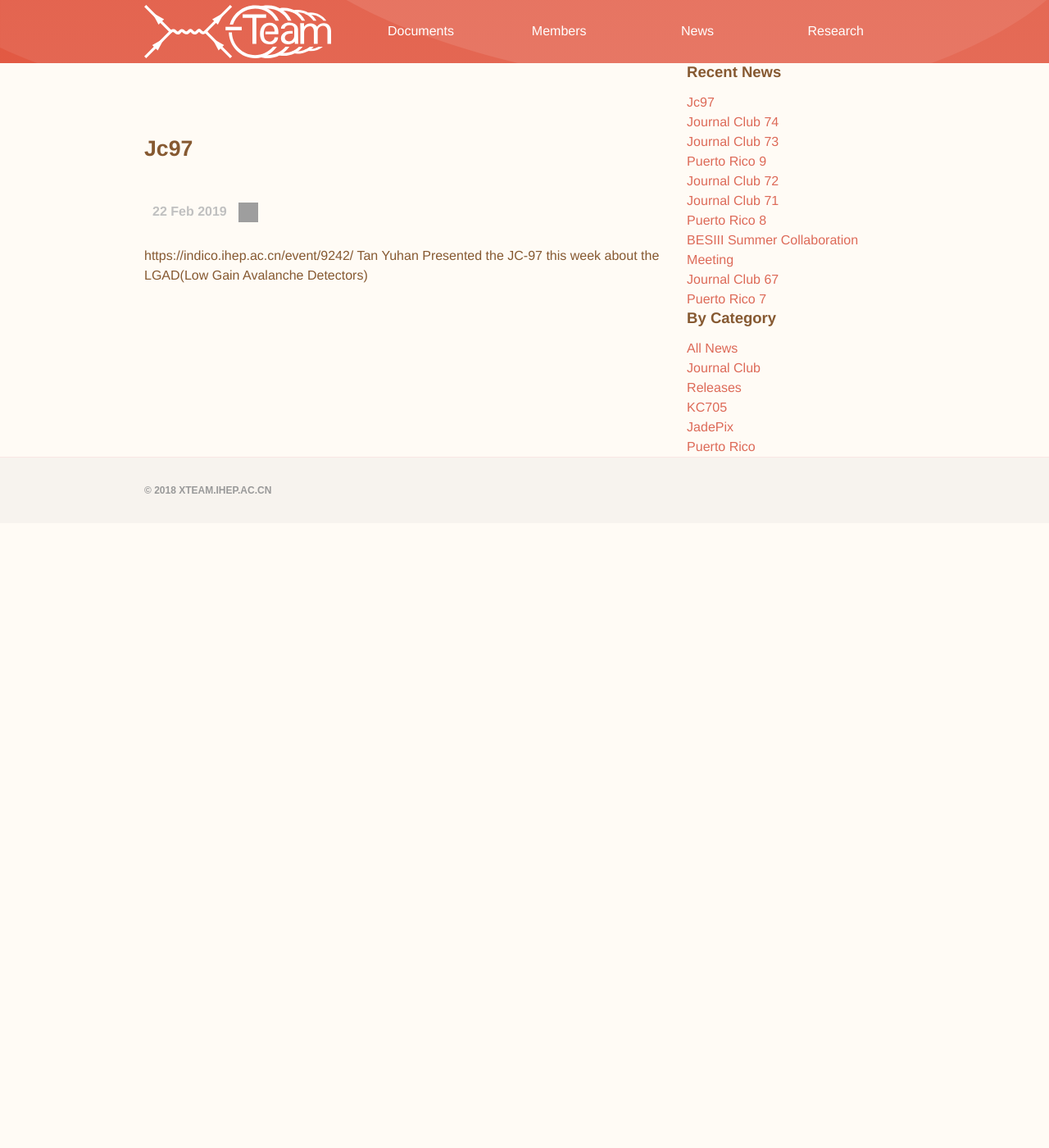
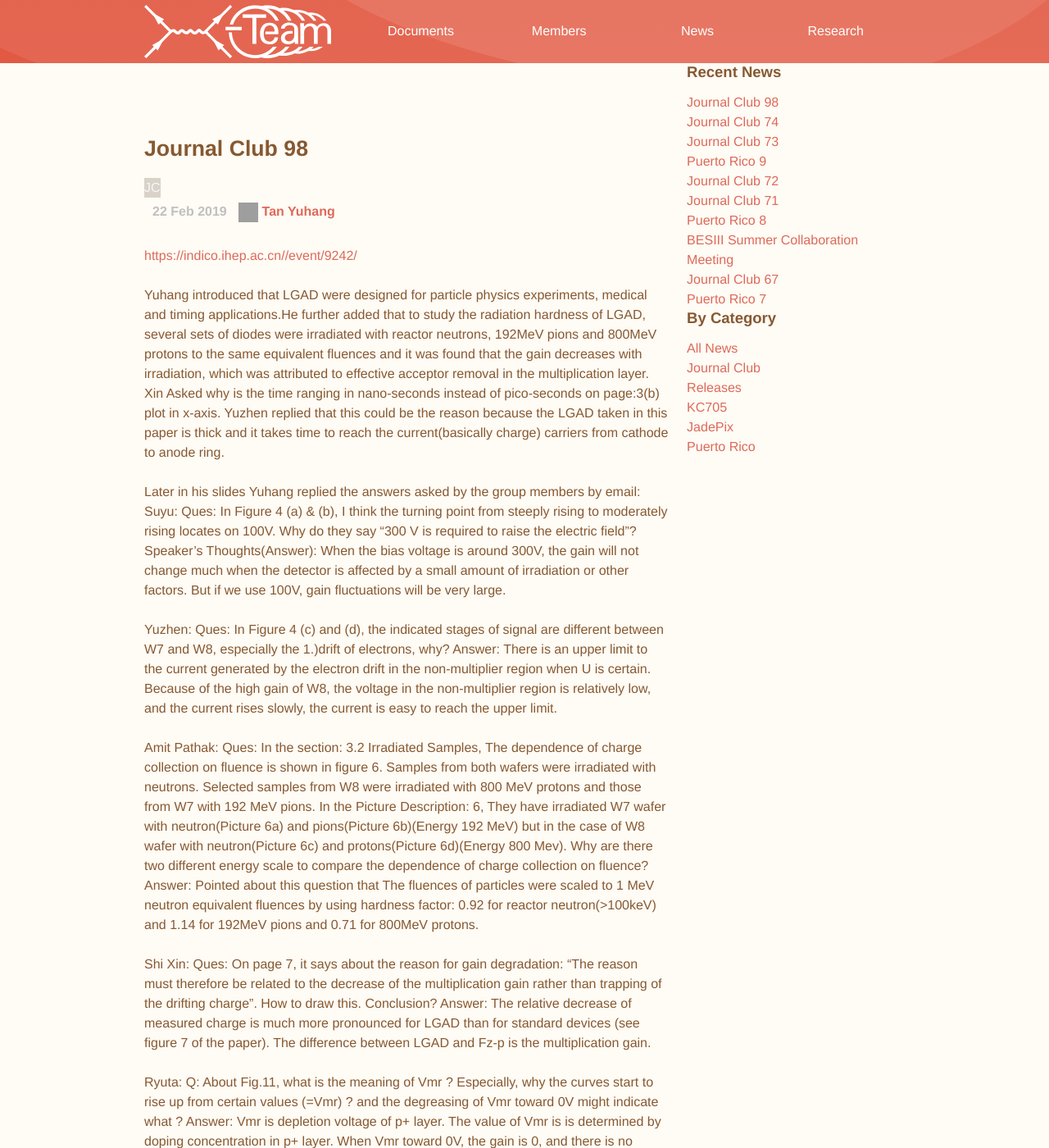
Before and after one commit to dt-np/xteam, a Jekyll site: the page built from _posts/2019-02-22-JC97.md, in a window 1280 px wide and 1400 px high. Shown: the whole window at 82% size. Built offline with Jekyll 4.4.1, drawn with Linux system fonts in a browser that asks for light colours; some of the changed text lies outside the part shown; grey boxes are pictures that could not be loaded.

Commit message:
Update 2019-02-22-JC97.md

```diff
--- a/_posts/2019-02-22-JC97.md
+++ b/_posts/2019-02-22-JC97.md
@@ -1,2 +1,56 @@
-https://indico.ihep.ac.cn/event/9242/
-Tan Yuhan Presented the JC-97 this week about the LGAD(Low Gain Avalanche Detectors)
+---
+title:  "Journal Club 98"
+date: 2019-02-22 12:00:00 +0800
+author: Tan Yuhang
+categories: JC
+---
+
+<https://indico.ihep.ac.cn//event/9242/>
+
+Yuhang introduced that LGAD were designed for particle physics experiments, medical and timing applications.He further added that to study the radiation hardness of LGAD, several sets of diodes were irradiated with reactor neutrons, 192MeV pions and 800MeV protons to the same equivalent fluences and it was found that the gain decreases with irradiation,  which was attributed to effective acceptor removal in the multiplication layer.
+Xin Asked why is the time ranging in nano-seconds instead of pico-seconds on page:3(b) plot in x-axis.
+Yuzhen replied that this could be the reason because the LGAD taken in this paper is thick and it takes time to reach the current(basically charge) carriers from cathode to anode ring.
+
+Later in his slides Yuhang replied the answers asked by the group members by email:
+Suyu: Ques: In Figure 4 (a) & (b), I think the turning point from steeply rising to moderately rising
+locates on 100V. Why do they say "300 V is required to raise the electric field"?
+Speaker's Thoughts(Answer): When the bias voltage is around 300V, the gain will not change much
+when the detector is affected by a small amount of irradiation or other factors. But if we
+use 100V, gain fluctuations will be very large.
+
+Yuzhen: Ques: In Figure 4 (c) and (d), the indicated stages of signal are different between W7 and W8,
+especially the 1.)drift of electrons, why?
+Answer: There is an upper limit to the current generated by the electron drift in the
+non-multiplier region when U is certain. Because of the high gain of W8, the voltage in
+the non-multiplier region is relatively low, and the current rises slowly, the current
+is easy to reach the upper limit.
+
+Amit Pathak: Ques: In the section: 3.2 Irradiated Samples, The dependence of charge collection on fluence is shown in figure 6.
+Samples from both wafers were irradiated with neutrons. Selected samples from W8 were
+irradiated with 800 MeV protons and those from W7 with 192 MeV pions.
+In the Picture Description: 6, They have irradiated W7 wafer with neutron(Picture 6a) and
+pions(Picture 6b)(Energy 192 MeV) but in the case of W8 wafer with neutron(Picture 6c) and
+protons(Picture 6d)(Energy 800 Mev).
+Why are there two different energy scale to compare the dependence of charge collection on
+fluence?
+Answer: Pointed about this question that The fluences of particles were scaled to 1 MeV neutron equivalent fluences by using hardness factor: 0.92 for reactor neutron(>100keV) and 1.14 for 192MeV pions and 0.71 for 800MeV protons.
+
+Shi Xin: Ques: On page 7, it says about the reason for gain degradation: “The reason must therefore be
+related to the decrease of the multiplication gain rather than trapping of the drifting
+charge”. How to draw this. Conclusion?
+Answer: The relative decrease of measured charge is much more pronounced for LGAD than for
+standard devices (see figure 7 of the paper). The difference between LGAD and Fz-p is the multiplication gain.
+
+Ryuta: Q: About Fig.11, what is the meaning of Vmr ? Especially, why the curves start
+to rise up from certain values (=Vmr) ? and the degreasing of Vmr toward 0V
+might indicate what ?
+Answer: Vmr is depletion voltage of p+ layer. The value of Vmr is is determined by doping
+concentration in p+ layer. When Vmr toward 0V, the gain is 0, and there is no multiplier layer.
+
+Author also compared the results of measured induced currents after back illuminium in the LGAD irradiated to phi{eq}=2*10^14cm^-2 from W7 and W8.
+
+Summary was the gain of the devices decreased fast and almost vanished at irradiation of 10^15cm^-2.
+The decrease of the gain after irradiation was attributedto removal of acceptors in the p+ layer. The
+removal was faster for charged hadrons. The leakage current increased due to linear increase of generation current with fluence, but was moderated by the decrease of multiplication.
+
+Amit Pathak introduced the next JC98 paper with psi(2S) decaying into 4-leptons and J/psi.
```
